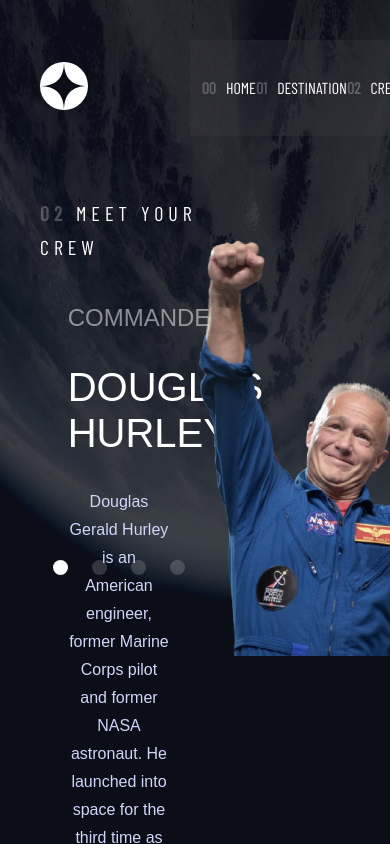
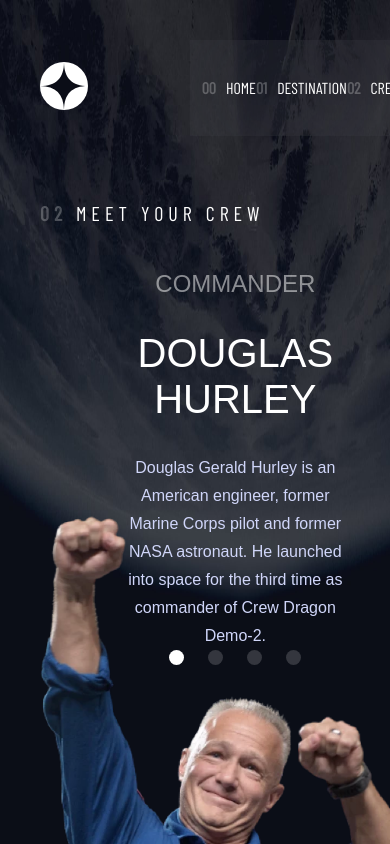
Before and after one commit to nickolay-grechkin/react-space-app, a React (Create React App) app: page / in a window 390 px wide. Both pictures are taken after a click on the element "02 CREW". Built offline with nearby package versions, Linux system fonts and the light colour scheme; a web font is replaced by a local one.

Commit message:
Implemented better solution for crew page adaptivity.

```diff
--- a/src/containers/CrewPage/components/CrewInfoComponent/styles.css
+++ b/src/containers/CrewPage/components/CrewInfoComponent/styles.css
@@ -3,7 +3,7 @@
     flex-direction: column;
     width: 100%;
     justify-content: space-between;
-    height: 60%;
+    height: 75%;
 }
 
 .slideMenuWrapper {
@@ -26,6 +26,7 @@
     display: flex;
     justify-content: space-between;
     width: 100%;
+    height: 90%;
     align-items: center;
 }
 
@@ -86,27 +87,19 @@
     }
     .crewMemberInfoWrapper {
         align-items: center;
+        height: 100%;
     }
     .crewMemberInfoContainer {
-        width: 65%;
+        width: 60%;
     }
     .crewMemberInfo {
-        display: unset;
-        flex-direction: unset;
+        height: 75%;
     }
     .crewImage {
-        height: 80%;
-        position: relative;
-    }
-    .slideMenuWrapper {
-        position: absolute;
-        top: 35rem;
+        height: 532px;
     }
     .imageContainer {
-        width: 100%;
-        height: 65%;
-        display: flex;
+        align-items: end;
         justify-content: center;
-        align-items: flex-end;
     }
 }
--- a/src/containers/CrewPage/styles.css
+++ b/src/containers/CrewPage/styles.css
@@ -35,6 +35,10 @@
 @media screen and (max-width: 820px){
     .crewContainer {
         align-items: center;
-        height: 40%;
+        height: 90%;
+    }
+    .crewWrapper {
+        grid-template-rows: 45% 1fr;
+        grid-template-columns: unset;
     }
 }
```
